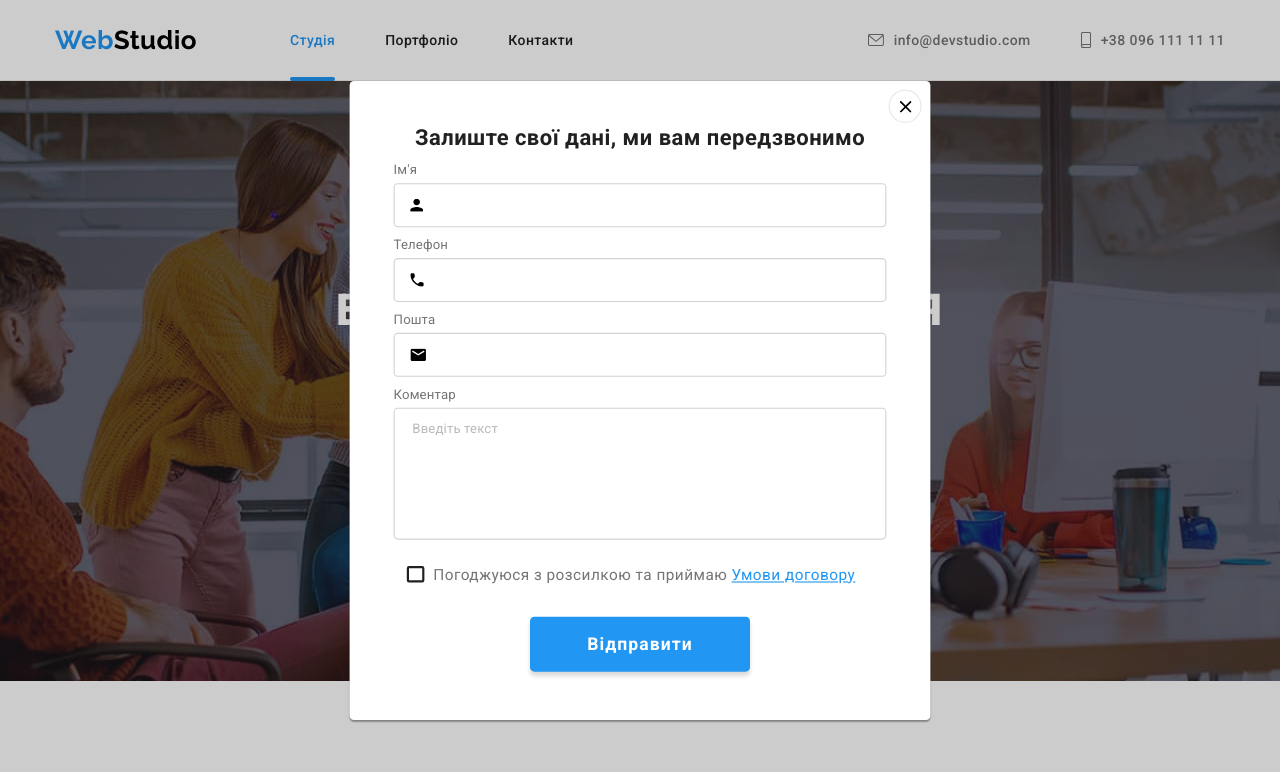
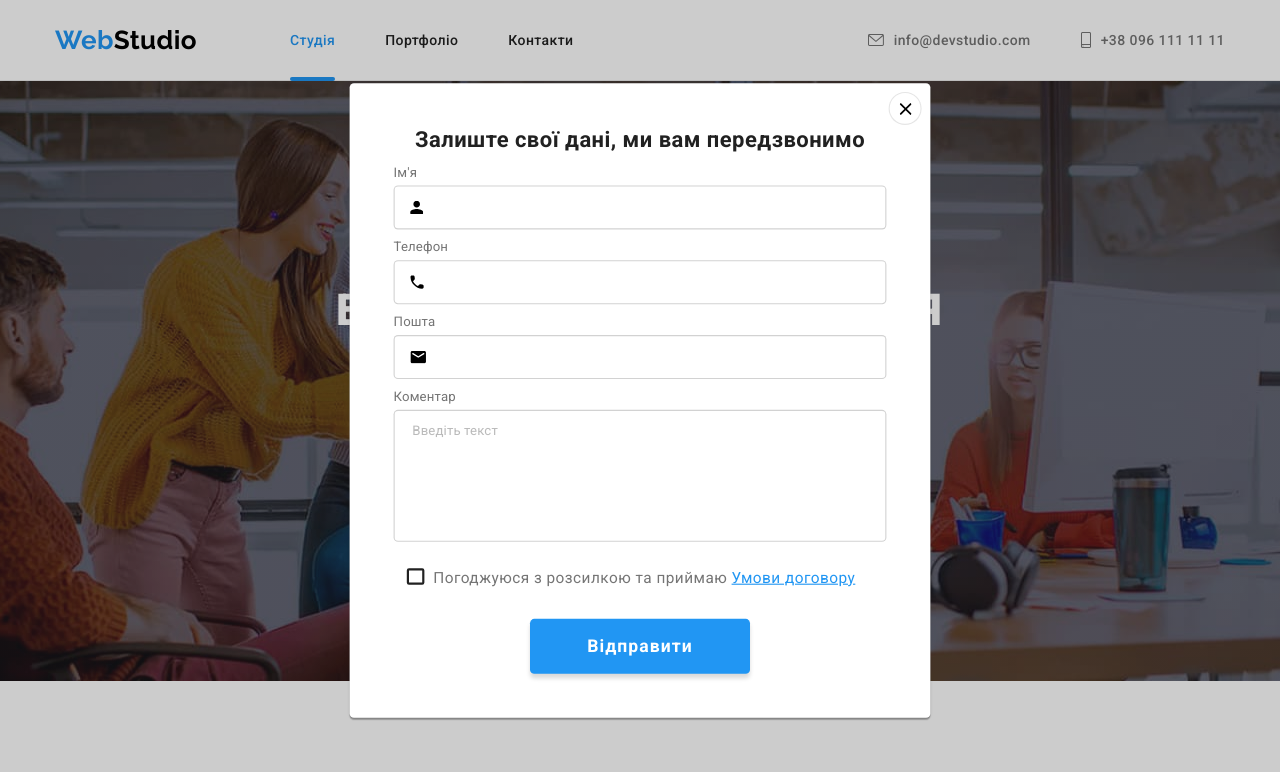
Before and after one commit to natske77/goit-markup-hw-06, a plain HTML site: page index.html in a window 1280 px wide. Both pictures are taken after a click on the button "Замовити послугу". Shown: the top 772 px of the page. Drawn offline with nearby package versions, Linux system fonts and the light colour scheme.

Commit message:
ДЗ №6

```diff
--- a/css/styles.css
+++ b/css/styles.css
@@ -683,7 +683,6 @@ address {
 
     width: 528px;
     max-width: 100%;
-    height: 581px;
     max-height: 100%;
     background-color: var(--white-color);
 
--- a/index.html
+++ b/index.html
@@ -62,7 +62,7 @@
       <section class="hero-section section">
         <div class="container">
           <h1 class="hero-title">ЕФЕКТИВНІ РІШЕННЯ ДЛЯ ВАШОГО БІЗНЕСУ</h1>
-          <button class="button-hero" type="button" data-modal-open>
+          <button class="button-hero" type="submit" data-modal-open>
             Замовити послугу
           </button>
         </div>
@@ -476,7 +476,7 @@
             <use href="./images/icons.svg#icon-CLOSE"></use>
           </svg>
         </button>
-        <h1 class="modal-hero">Залиште свої дані, ми вам передзвонимо</h1>
+        <h2 class="modal-hero">Залиште свої дані, ми вам передзвонимо</h2>
         <form name="contact-form" autocomplete="on" novalidate>
           <label class="form-field-label" for="user-name"
             ><p class="text-label">Ім'я</p></label
```
